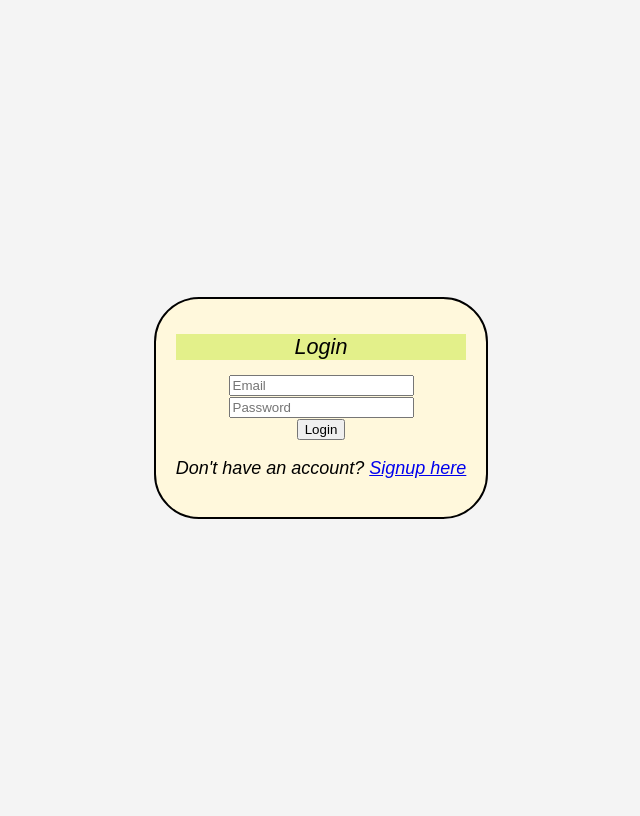
After one commit to Vijetha6/FlaskApp, a Flask app: page /login in a window 1280 px wide. The commit adds this page. Shown: the whole page, without its empty margins (319-959 px from the left). Run offline with Flask 3, Linux system fonts and the light colour scheme.

Commit message:
new commit

```diff
--- a/app.py
+++ b/app.py
@@ -1,9 +1,37 @@
-from flask import Flask,render_template
-app=Flask(__name__)
+from flask import Flask, render_template, request, redirect, url_for, session
+
+app = Flask(__name__)
+users = []
 
 @app.route('/')
 def home():
-    # return "hello"
-    return render_template('index.html')
-if __name__=='__main__':
+    return redirect(url_for('login'))
+
+@app.route('/signup', methods=['GET', 'POST'])
+def signup():
+    if request.method == 'POST':
+        email = request.form['email']
+        password = request.form['password']
+        for user in users:
+                if (users['email'] == email):
+                    return "User Already exists !"
+        users.append({'email': email, 'password': password})
+
+        return redirect(url_for('login'))
+    return render_template('signup.html')
+
+@app.route('/login', methods=['GET', 'POST'])
+def login():
+    if request.method == 'POST':
+        email = request.form['email']
+        password = request.form['password']
+
+        for user in users:
+            if user['email'] == email and user['password'] == password:
+                return "Welcome to Homepage!"
+        return "Invalid credentials, try again."
+
+    return render_template('login.html')
+
+if __name__ == '__main__':
     app.run(debug=True)
--- a/static/style.css
+++ b/static/style.css
@@ -9,3 +9,25 @@ h1{
     font-size: larger;
     font-weight: 200;
 }
+
+body {
+    font-family: Arial, sans-serif;
+    background-color: #f4f4f4;
+    font-weight: 200;
+    font-size: 18px;
+    align-items: center;
+    justify-content: center;
+    display: flex;
+    height: 100vh;
+}
+.container{
+    padding: 20px;
+    background-color: cornsilk;
+    border-radius: 45px;
+    border: 2px solid black;
+    font-style: italic;
+    -webkit-border-radius: 45px;
+    -moz-border-radius: 45px;
+    -ms-border-radius: 45px;
+    -o-border-radius: 45px;
+}
--- /dev/null
+++ b/templates/login.html
@@ -0,0 +1,21 @@
+<!DOCTYPE html>
+<html lang="en">
+<head>
+  <meta charset="UTF-8">
+  <meta name="viewport" content="width=device-width, initial-scale=1.0">
+  <title>Login</title>
+  <!-- //link the function using url_for -->
+  <link rel="stylesheet" href="{{ url_for('static', filename='style.css') }}">
+</head>
+<body>
+  <div class="container">
+    <h1>Login</h1>
+    <form action="/login" method="post">
+      <input type="email" name="email" placeholder="Email"><br>
+      <input type="password" name="password" placeholder="Password"><br>
+      <button type="submit">Login</button>
+    </form>
+    <p>Don't have an account? <a href="/signup">Signup here</a></p>
+  </div>
+</body>
+</html>
```
Also changed, not shown: templates/home.html (added, +15 -0 lines), templates/signup.html (added, +20 -0 lines), .github/workflows/main.yml (added).
